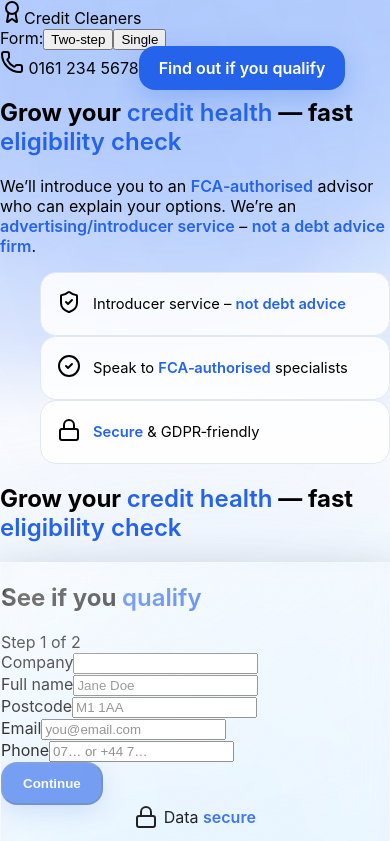
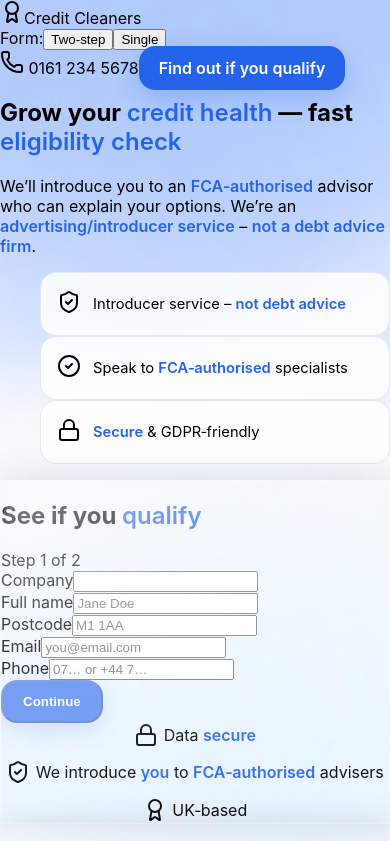
Before and after one commit to rrcomps/creditcleaners.co.uk, a Next.js app: page / in a window 390 px wide. Shown: the top 841 px of the page. Built offline with nearby package versions, Linux system fonts and the light colour scheme.

Commit message:
feat: consolidate hero heading

```diff
--- a/pages/index.tsx
+++ b/pages/index.tsx
@@ -587,7 +587,7 @@
         {/* Hero */}
         <section className="mx-auto max-w-6xl px-4 pt-4 md:pt-10 pb-8 grid md:grid-cols-2 gap-6 md:gap-12 items-start md:items-center">
           <motion.div className="order-2 md:order-1" initial={{ opacity: 0, y: 20 }} animate={{ opacity: 1, y: 0 }} transition={{ duration: 0.5 }}>
-              <h1 className="hidden sm:block text-3xl md:text-5xl font-bold tracking-tight">
+            <h1 className="text-2xl sm:text-3xl md:text-5xl font-bold tracking-tight">
               Grow your <span className="hl">credit health</span> — fast <span className="hl">eligibility check</span>
             </h1>
             <p className="mt-4 text-slate-600 max-w-prose">
@@ -605,13 +605,6 @@
           </motion.div>
 
           {/* Form Card */}
-          {/* Mobile title above the form */}
-          <div className="sm:hidden px-4 mb-3">
-            <h1 className="text-2xl font-bold tracking-tight">
-              Grow your <span className="hl">credit health</span> — fast <span className="hl">eligibility check</span>
-            </h1>
-          </div>
-
           <motion.div className="order-1 md:order-2" initial={{ opacity: 0, y: 20 }} animate={{ opacity: 1, y: 0 }} transition={{ duration: 0.6, delay: 0.1 }}>
             <div id="form" ref={formRef} className="glass-card glass-morph rounded-2xl p-4 sm:p-6">
               {!submitted ? (
```
